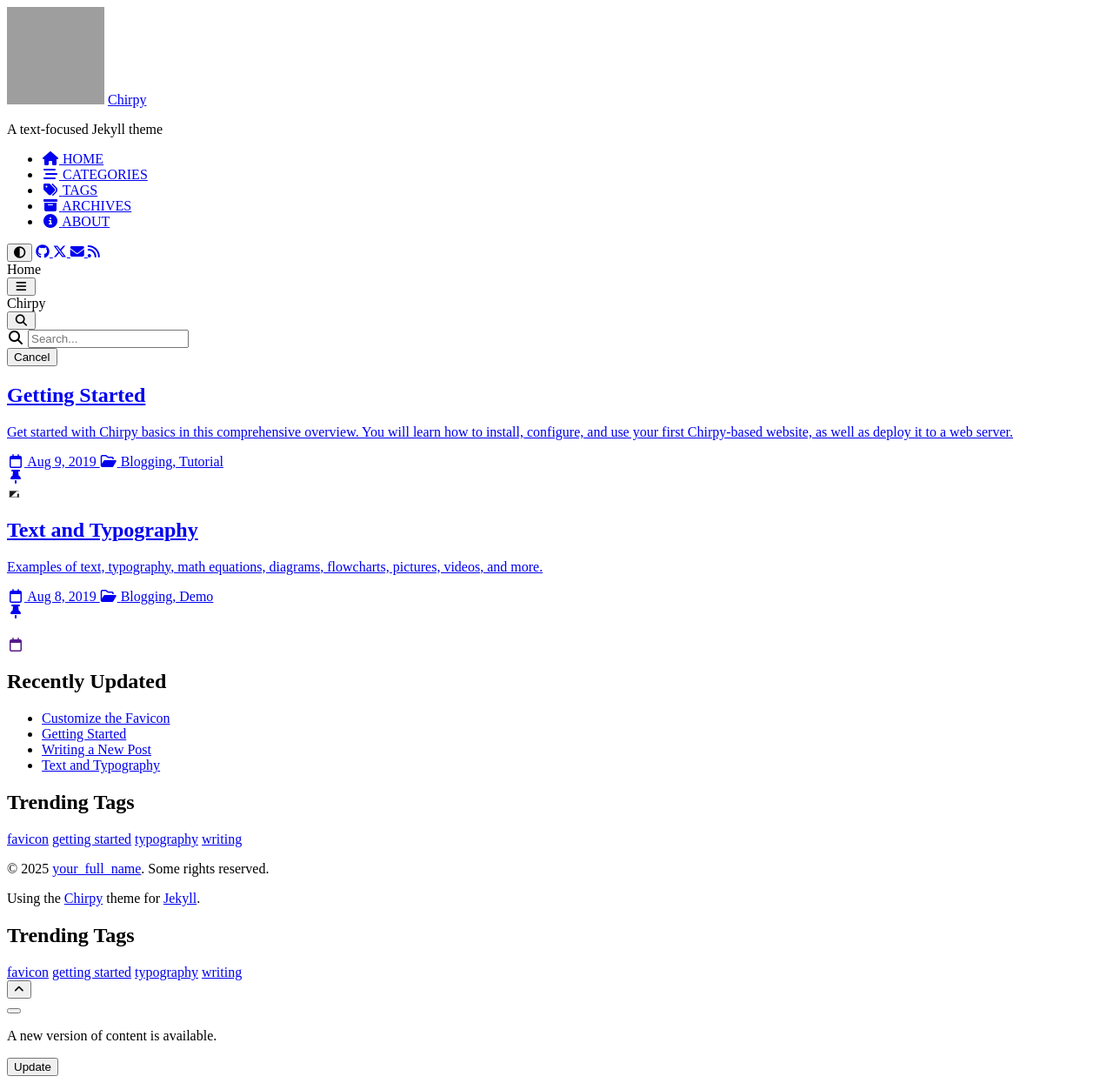
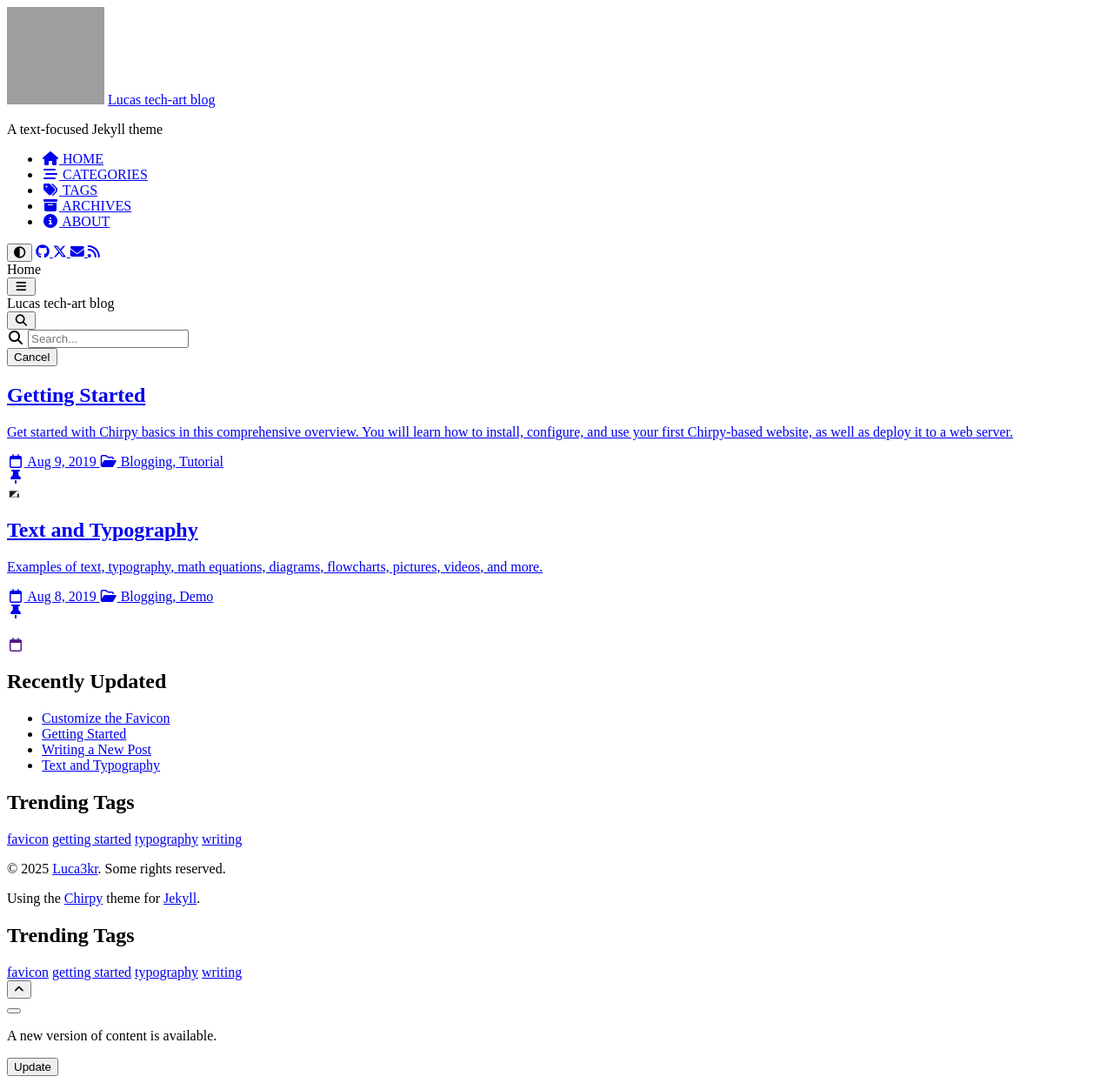
Before and after one commit to luca3-kr/luca3-kr.github.io, a Jekyll site: the page built from index.html, in a window 1280 px wide. Shown: the whole page at 87% size. Built offline with Jekyll 4.4.1, drawn with Linux system fonts in a browser that asks for light colours; cached includes are drawn as plain includes; grey boxes are pictures that could not be loaded.

Commit message:
Update _config.yml

```diff
--- a/_config.yml
+++ b/_config.yml
@@ -9,12 +9,12 @@ theme: jekyll-theme-chirpy
 lang: en
 
 # Change to your timezone › https://kevinnovak.github.io/Time-Zone-Picker
-timezone: Asia/Shanghai
+timezone: Asia/Seoul
 
 # jekyll-seo-tag settings › https://github.com/jekyll/jekyll-seo-tag/blob/master/docs/usage.md
 # ↓ --------------------------
 
-title: Chirpy # the main title
+title: Lucas tech-art blog # the main title
 
 tagline: A text-focused Jekyll theme # it will display as the subtitle
 
@@ -34,8 +34,8 @@ twitter:
 social:
   # Change to your full name.
   # It will be displayed as the default author of the posts and the copyright owner in the Footer
-  name: your_full_name
-  email: example@domain.com # change to your email address
+  name: Luca3kr
+  email: luca3kr@icloud.com # change to your email address
   links:
     # The first element serves as the copyright owner's link
     - https://twitter.com/username # change to your Twitter homepage
```
